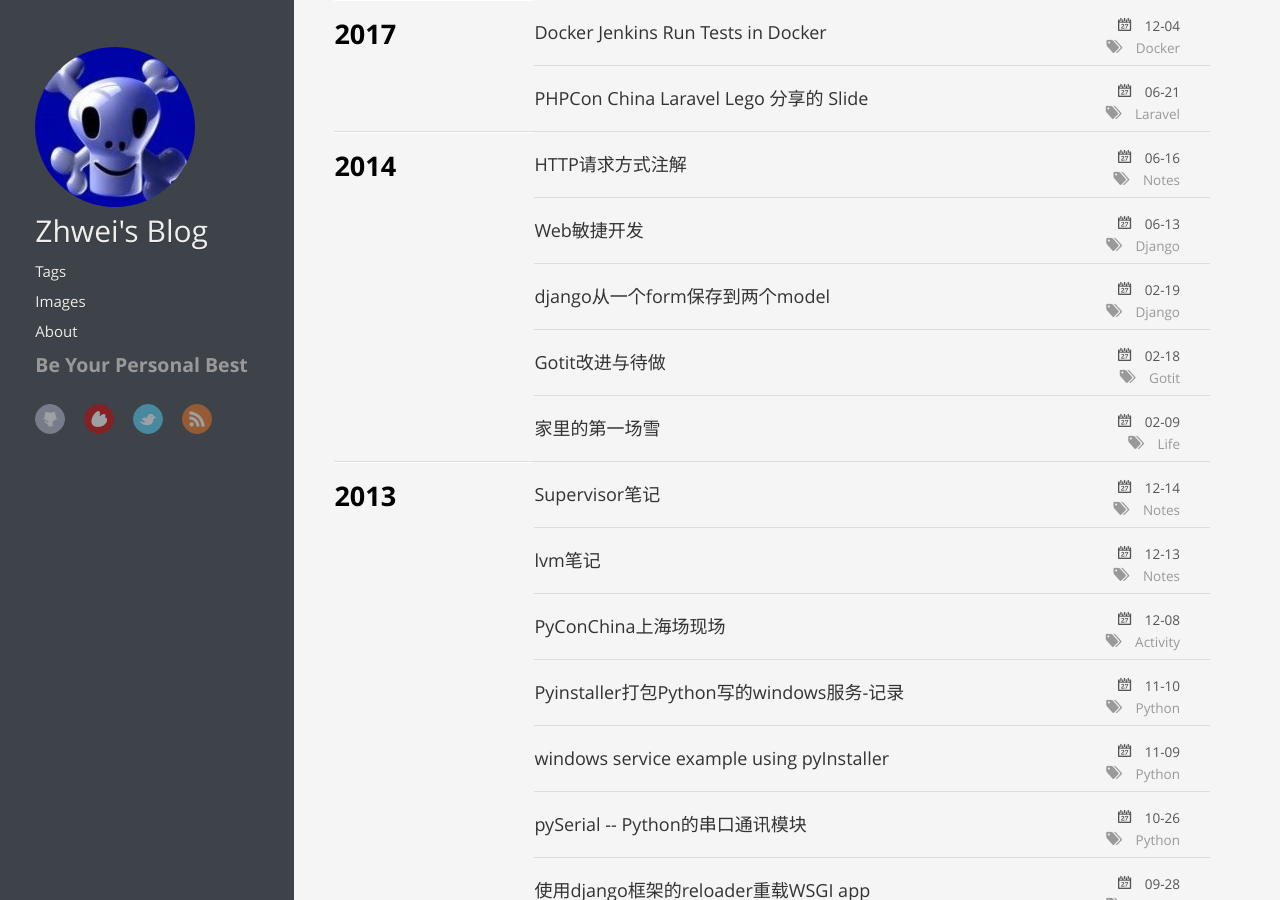
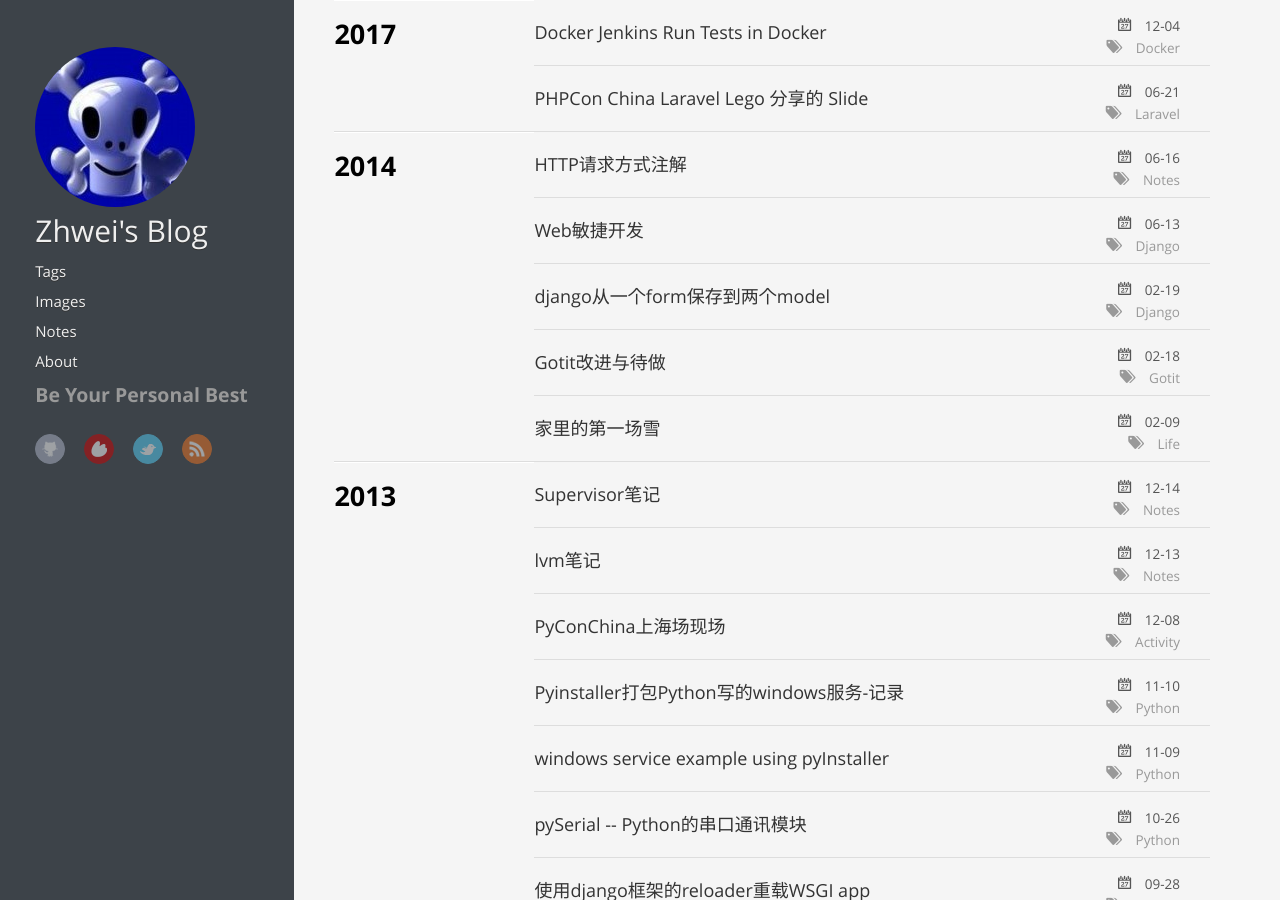
Before and after one commit to zhwei/zhwei.github.com, a Jekyll site: the page built from index.html, in a window 1280 px wide and 900 px high. Built offline with Jekyll 4.4.1, drawn with Linux system fonts in a browser that asks for light colours; comment, search, counter and statistics services are not loaded.

Commit message:
add link to notes

```diff
--- a/_layouts/default.html
+++ b/_layouts/default.html
@@ -19,6 +19,7 @@
                     <ul class="main">
                         <li><a href="{{ root_url }}/tags.html">Tags</a></li>
                         <li><a href="http://mem.zhangweide.cn">Images</a></li>
+                        <li><a href="https://www.yuque.com/zhwei/notes">Notes</a></li>
                         <li><a href="/about/">About</a></li>
                     </ul>
                     <section class="aboutme">
```
